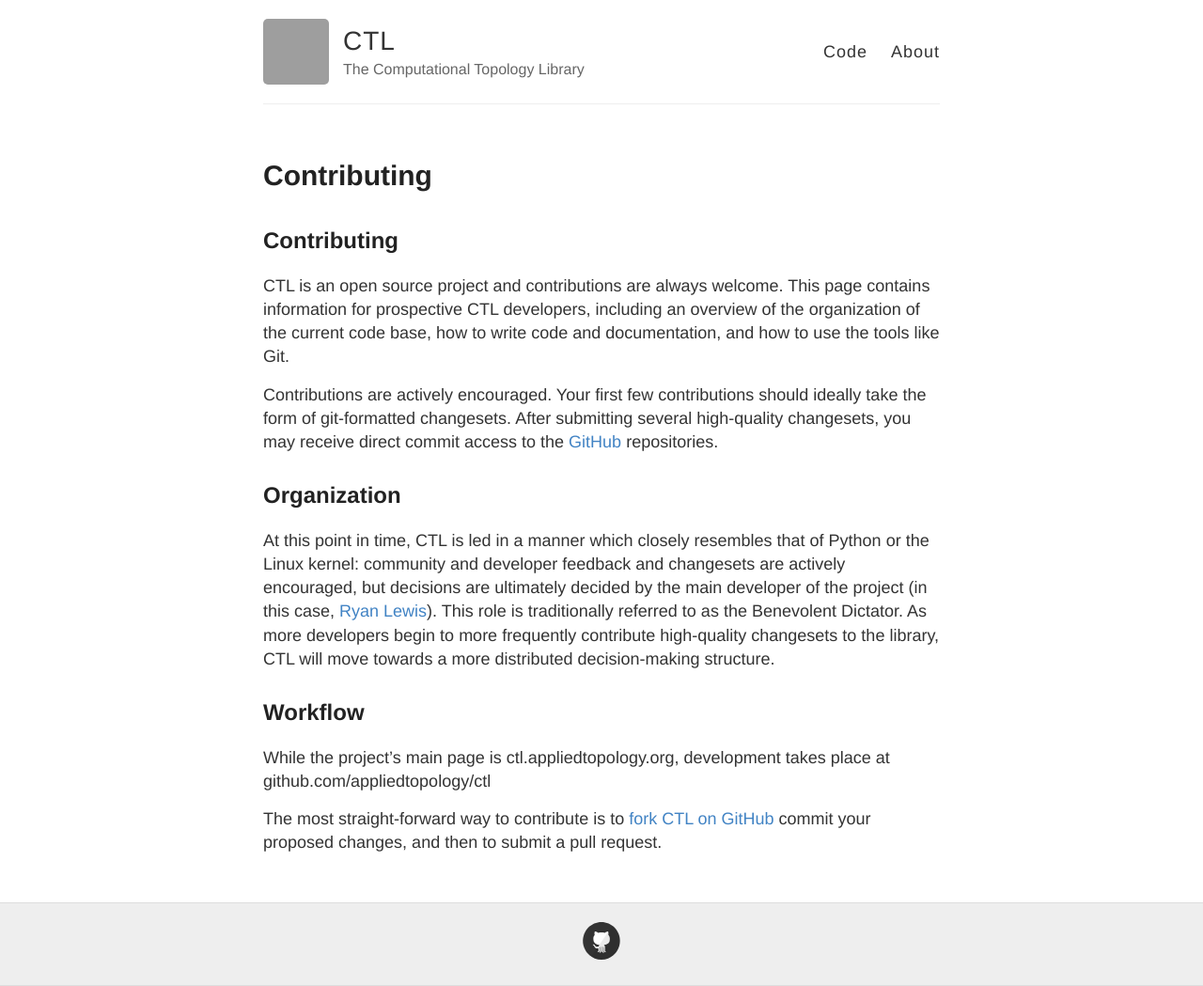
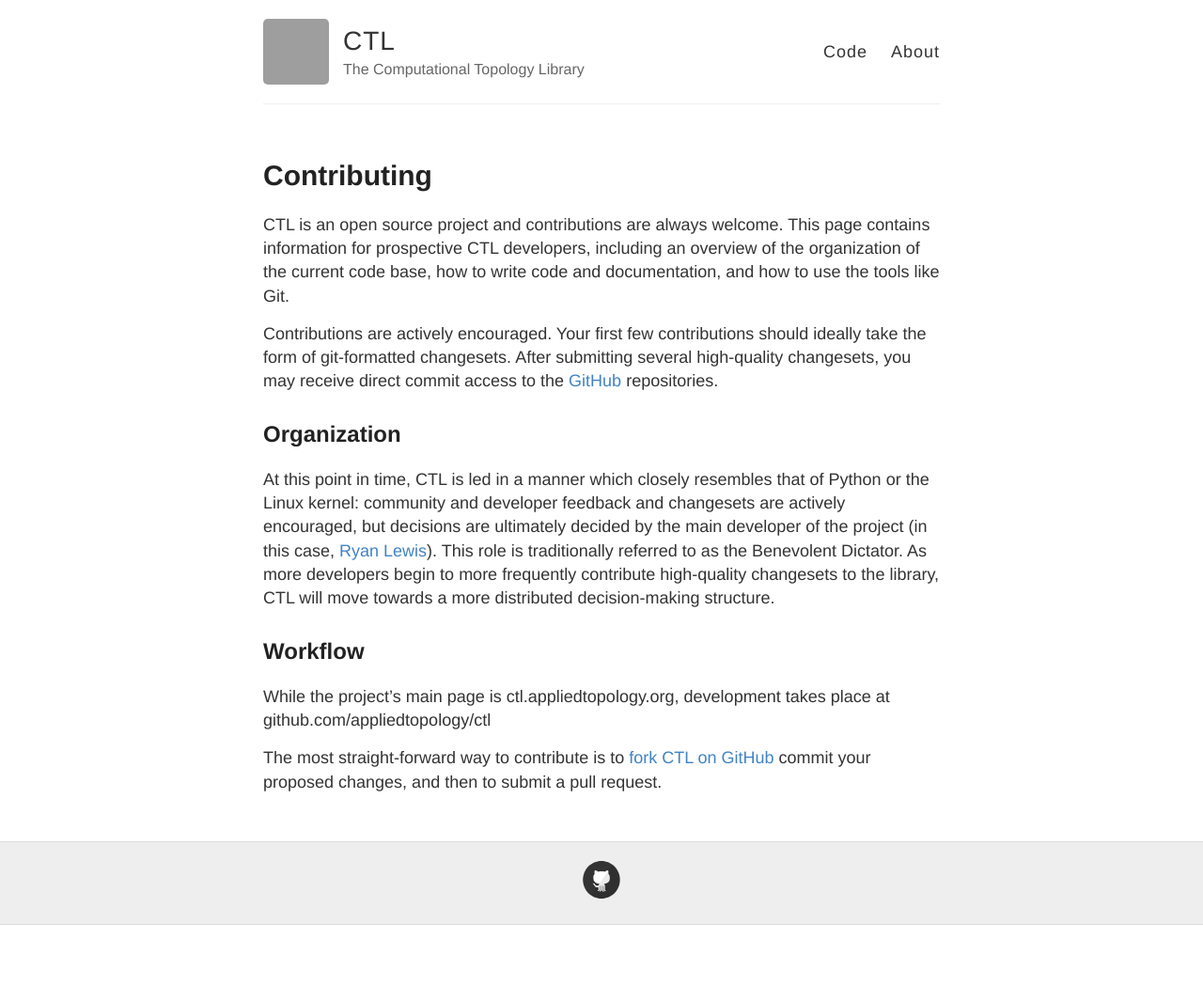
Before and after one commit to appliedtopology/ctl, a Jekyll site: the page built from about.md, in a window 1280 px wide. Shown: the whole page at 94% size. Built offline with Jekyll 4.4.1, drawn with Linux system fonts in a browser that asks for light colours; after the commit the page ends 984 px from its top, so only the background shows below that; grey boxes are pictures that could not be loaded.

Commit message:
Updated about.md

```diff
--- a/about.md
+++ b/about.md
@@ -5,7 +5,6 @@ permalink: /about/
 published: true
 ---
 
-## Contributing
 CTL is an open source project and contributions are always welcome. This page contains information for prospective CTL developers, including an overview of the organization of the current code base, how to write code and documentation, and how to use the tools like Git.
 
 Contributions are actively encouraged. Your first few contributions should ideally take the form of git-formatted changesets. After submitting several high-quality changesets, you may receive direct commit access to the [GitHub](github.com/appliedtopology/ctl) repositories.
```
